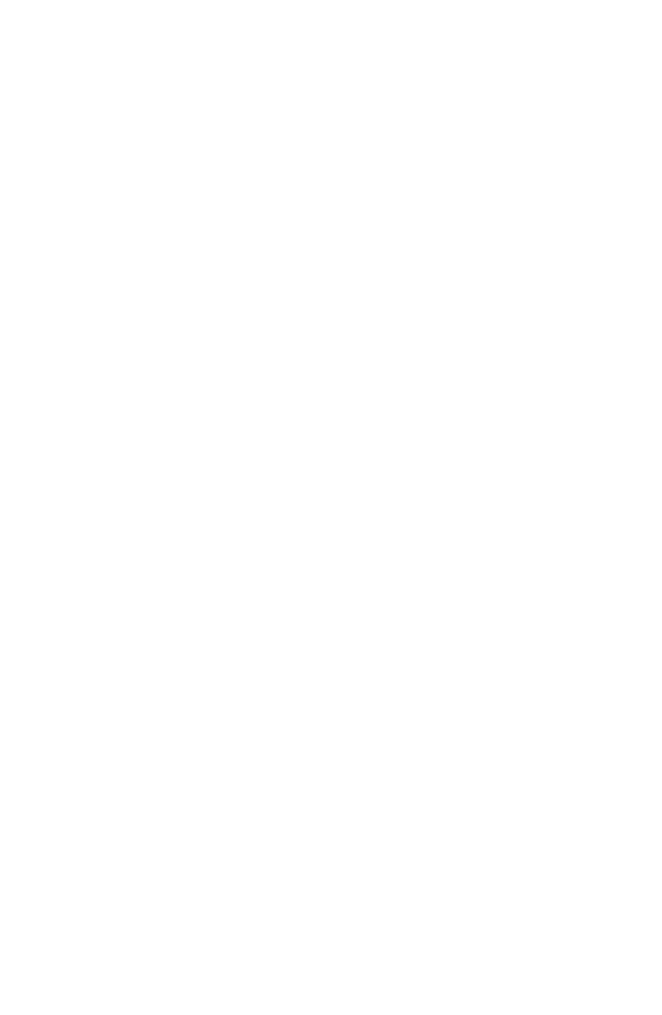
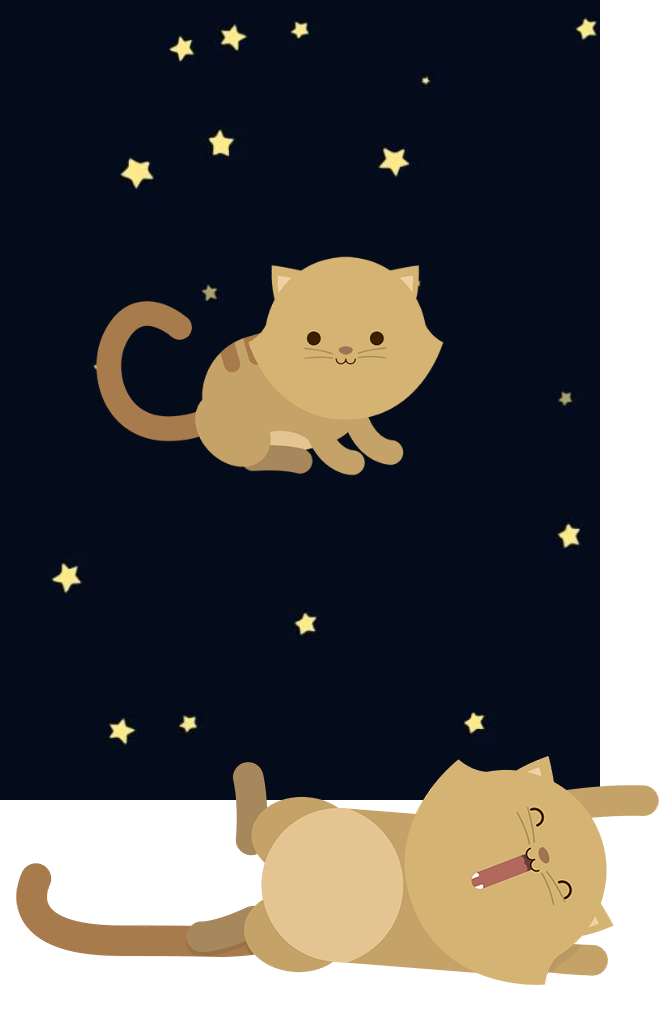
Before and after one commit to Pawi87/Gatitos, a plain HTML site: page index.html in a window 600 px wide. Shown: the whole page, 662 px wide, since content can reach past the window. Before the commit the page ends 800 px from the top, so only its background shows below. Drawn offline with Linux system fonts and the light colour scheme.

Commit message:
falta acomodar medias

```diff
--- /dev/null
+++ b/css/grid.css
@@ -0,0 +1,48 @@
+*{
+  box-sizing: border-box;
+  margin: 0;
+  padding: 0;
+}
+
+.container{
+  width: 100%;
+  max-width: 1300px;
+  margin: 0px auto;
+}
+
+.row{
+  margin: auto;
+  width: 100%;
+  height: auto;
+}
+
+
+.row:before, .row:after{
+  content:"";
+  display:table;
+}
+.row:after{
+  clear:both;
+}
+
+
+[class*= "col-" ]{
+  float: left;
+  min-height: 10px;
+  /* gutters */
+  padding: 12px;
+}
+
+
+  .col-12{width: calc(100% * 1 - 0px);}
+  .col-11{width: calc(91.66% * 1 - 0px);}
+  .col-10{width: calc(83.33% * 1 - 0px);}
+  .col-9 {width: calc(75% * 1 - 0px);}
+  .col-8 {width: calc(66.66% * 1 - 0px);}
+  .col-7 {width: calc(58.33% * 1 - 0px);}
+  .col-6 {width: calc(50% * 1 - 0px);}
+  .col-5 {width: calc(41.66% * 1 - 0px);}
+  .col-4 {width: calc(33.33% * 1 - 0px);}
+  .col-3 {width: calc(25% * 1 - 0px);}
+  .col-2 {width: calc(16.66% * 1 - 0px);}
+  .col-1 {width: calc(8.33% * 1 - 0px);}
--- a/css/main.css
+++ b/css/main.css
@@ -1,67 +1,15 @@
-* {
-    margin: 0;
-    padding: 0;
+
+
+.background{
+  background-image: url("../assets/images/dawn.png");
+  background-repeat: no-repeat;
+  background-size: cover;
+  width:100%;
+  height: 100vh;
 }
 
-.container {
-    display: flex;
-    width: 100%;
-    justify-content: center;
-    align-items: center;
+.kitten{
+  width: 500px;
+  margin-top: 40%;
+  margin-left: 30%;
 }
-
-html,
-body,
-section#paisaje {
-    width: 100%;
-    height: 100%;
-}
-
-section {
-    background-image: url(../img/sunny-day.jpg);
-}
-
-div {
-    width: 40%;
-}
-
-@media (min-width:769px){
-    section {
-        background-image: url(../img/sunny-day.jpg);
-        background-size: cover;
-    }
-    div {
-        content: url(../img/kitten-medium.png);
-    }
-}
-
-@media (min-width:669px) and (max-width:768px) {
-    section {
-        background-image: url(../img/dawn.png);
-        background-size: cover;
-    }
-    div {
-        content: url(../img/kitten-medium.png);
-    }
-}
-
-@media (min-width:537px) and (max-width:668px) {
-    section {
-        background-image: url(../img/dawn.png);
-        background-size: cover;
-    }
-    div {
-        width: 70%;
-        content: url(../img/kitten-large.png);
-    }
-}
-
-@media (min-width:0px) and (max-width:536px) {
-    section {
-        background-image: url(../img/night.jpg);
-        background-size: cover;
-    }
-    div {
-        content: url(../img/kitten-small.png);
-    }
-}
--- /dev/null
+++ b/css/media.css
@@ -0,0 +1,36 @@
+
+@media screen and (max-width: 900px){
+  .background{
+    background-image: url("../assets/images/sunny-day.jpg");
+    background-repeat: no-repeat;
+    background-size: cover;
+    width:100%;
+    height: 100vh;
+
+  }
+  .kitten{
+    content: url("../assets/images/kitten-small.png");
+    margin-bottom: 40%;
+    margin-left: 30%;
+    width: 300px;
+
+  }
+}
+
+@media screen and (max-width: 768px){
+  .background{
+    background-image: url("../assets/images/night.jpg");
+    background-repeat: no-repeat;
+    background-size: cover;
+    width:100%;
+    height: 100vh;
+
+  }
+  .kitten{
+    content: url("../assets/images/kitten-medium.png");
+    margin-bottom: 40%;
+      /* margin-top: 20%; */
+    margin-left: 10%;
+    width:400px;
+  }
+}
--- a/index.html
+++ b/index.html
@@ -4,15 +4,19 @@
 <head>
     <meta charset="UTF-8">
     <meta name="viewport" content="width=device-width, initial-scale=1.0">
+    <meta http-equiv="X-UA-Compatible" content="IE=edge" />
     <title>Gatitos</title>
     <link rel="stylesheet" href="css/main.css"/>
+    <link rel="stylesheet" href="css/grid.css"/>
+    <link rel="stylesheet" href="css/media.css"/>
 </head>
 
 <body>
-    <section id="paisaje" class="container">
-        <div id="gatito">
-
-        </div>
+    <div class="background col-1">
+       <div class="row">
+           <div class="kitten col-3"></div>
+           <img class="cat" src="assets/images/kitten-large.png" alt="kitten">
+       </div>
     </section>
     <script src=""></script>
 </body>
```
